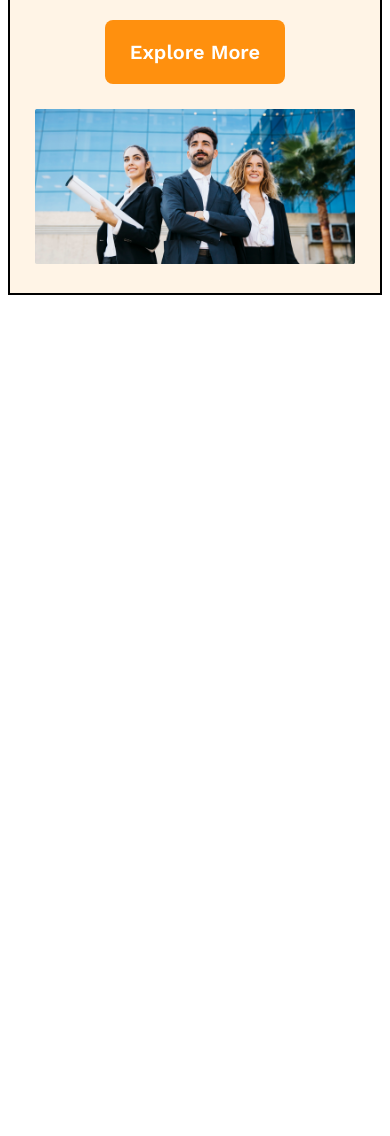
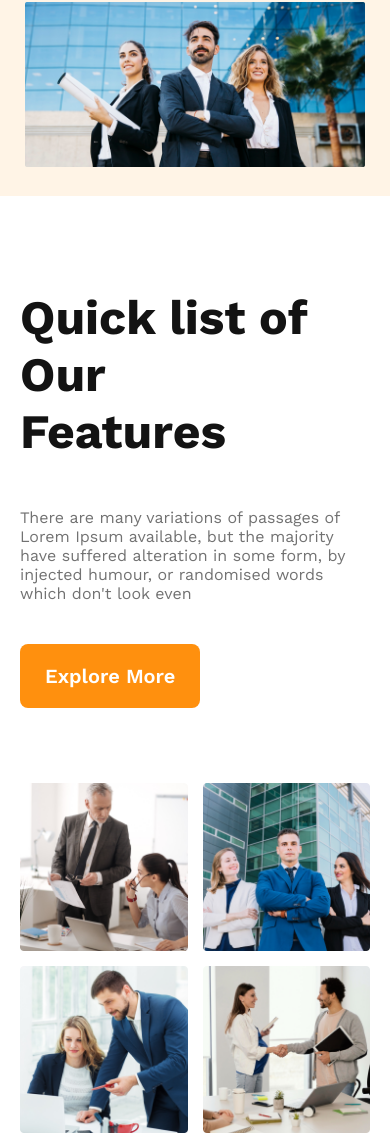
Before and after one commit to MahiuddinZilani/g3-architects-m9, a plain HTML site: page index.html in a window 390 px wide. Shown: the part 864-2000 px from the top of the page. Before the commit the page ends 1167 px from the top, so only its background shows below. Drawn offline with nearby package versions, Linux system fonts and the light colour scheme.

Commit message:
team section added wtih responsive style

```diff
--- a/css/architects.css
+++ b/css/architects.css
@@ -15,13 +15,25 @@
     padding: 20px 25px;
     background: #FF900E;
 }
+.default-title {
+    color: #131313;
+    font-size: 3rem;
+    font-weight: 700;
+}
+.default-text-style {
+    color:#727272;
+    font-size: 1rem;
+    font-weight: 400;
+}
 
 /* navigation styles */
+body {
+    margin: 0 auto;
+}
 header {
     padding: 20px 200px;
     margin: 0 auto;
     background-color: rgba(255, 144, 14, 0.10);
-    border: 2px solid black;
 }
 nav {
     display: flex;
@@ -50,9 +62,7 @@ nav li > a {
 /* navigation styles end */
 
 /* banner styles start */
-.banner {
 
-}
 .banner-content {
     text-align: center;
     /* margin: auto; */
@@ -63,9 +73,29 @@ nav li > a {
     font-weight: 700;
 }
 .banner-description {
-    color: var(--dark-03, #727272);
+    color:#727272;
     font-size: 1rem;
     font-weight: 400;
+}
+/* banner styles end */
+
+/* main section starts */
+main {
+    max-width: 1200px;
+    margin: 25px auto;
+}
+/* team section */
+.team {
+    /* margin: 25px auto; */
+    padding: 20px;
+    display: flex;
+    align-items: center;
+    gap: 50px;
+}
+.team-image-container {
+    display: grid;
+    grid-template-columns: repeat(2,1fr);
+    gap: 15px;
 }
 
 /* responsive style part */
@@ -75,11 +105,19 @@ nav li > a {
     header {
         padding: 25px;
     }
-    nav {
+    nav
+    {
         flex-direction: column;
     }
     nav > ul {
         padding-left: 0;
+    }
+    .team {
+        flex-direction: column-reverse;
+        margin: 0px auto;
+    }
+    .team-image-container > img {
+        width: 100%;
     }
 }
 
@@ -94,4 +132,14 @@ nav li > a {
     nav > ul {
         padding-left: 0;
     }
+    /* main {
+        max-width: 750px;
+        margin: 0px auto;
+    } */
+    .team {
+        flex-direction: column-reverse;
+    }
+    .team-image-container > img {
+        width: 100%;
+    }
 }
--- a/index.html
+++ b/index.html
@@ -32,8 +32,21 @@
             </div>
         </div>
     </header>
+    <!-- main section starts -->
     <main>
-
+        <section class="team">
+            <div class="team-image-container">
+                <img src="images/team1.png" alt="">
+                <img src="images/team2.png" alt="">
+                <img src="images/team3.png" alt="">
+                <img src="images/team4.png" alt="">
+            </div>
+            <div class="team-content">
+                <h3 class="team-title default-title">Quick list of Our <br> Features</h3>
+                <p class="default-text-style">There are many variations of passages of Lorem Ipsum available, but the majority have suffered alteration in some form, by injected humour, or randomised words which don't look even</p>
+                <button class="default-btn">Explore More</button>
+            </div>
+        </section>
     </main>
     <footer>
 
```
